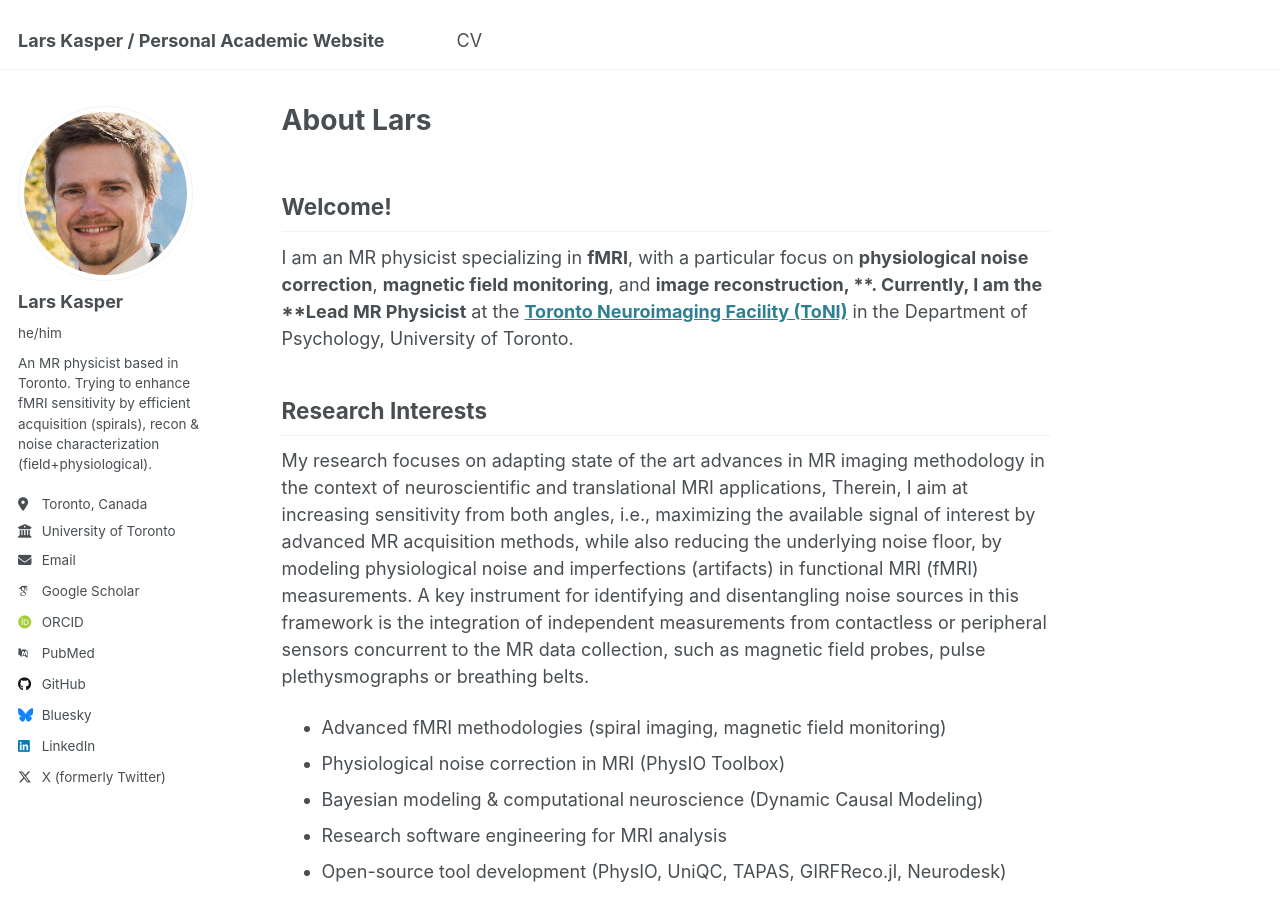
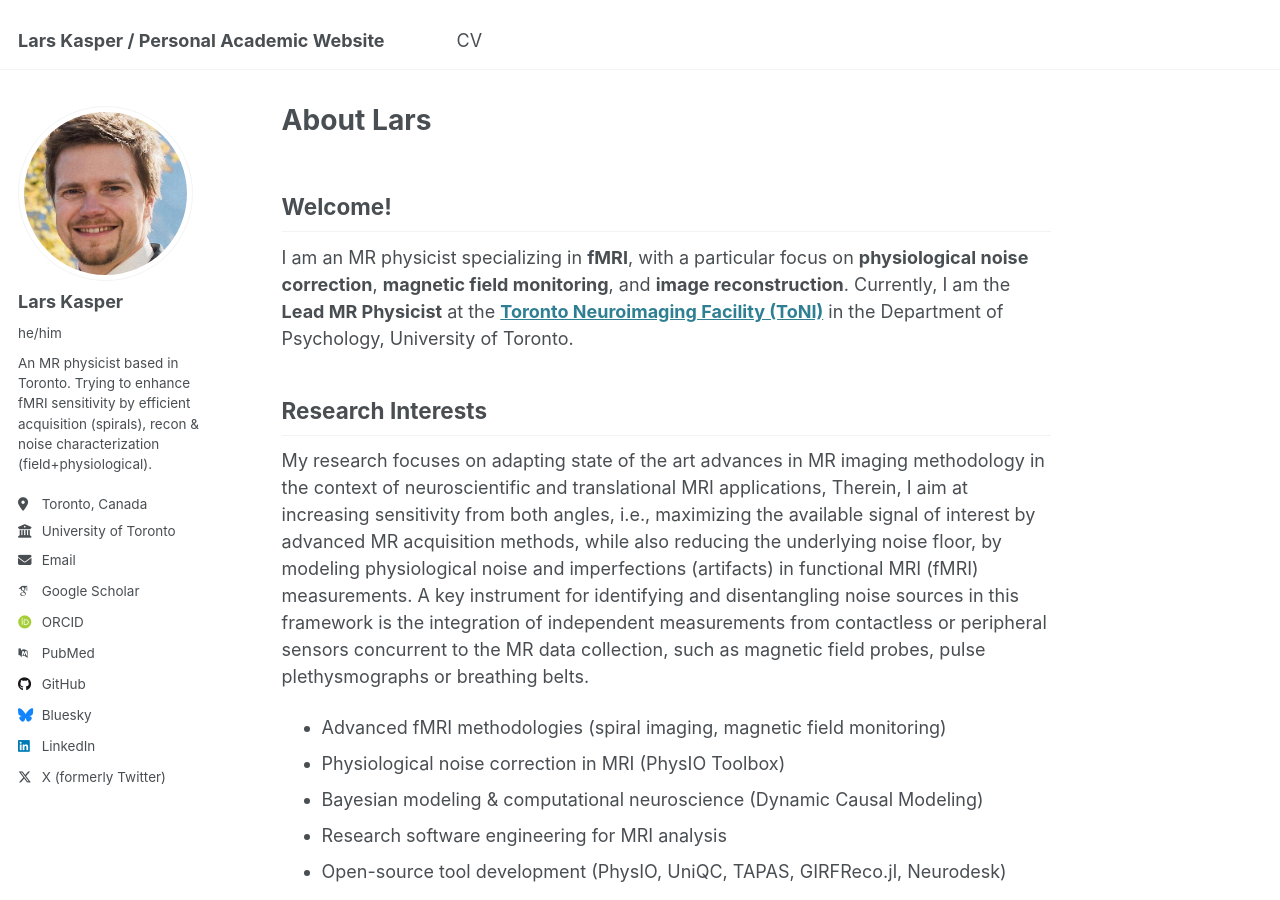
Before and after one commit to mrikasper/mrikasper.github.io, a Jekyll site: the page built from _pages/about.md, in a window 1280 px wide and 900 px high. Built offline with Jekyll 4.4.1, drawn with Linux system fonts in a browser that asks for light colours; some web fonts are replaced.

Commit message:
formatting

```diff
--- a/_pages/about.md
+++ b/_pages/about.md
@@ -9,7 +9,7 @@ redirect_from:
 
 ## Welcome!
 
-I am an MR physicist specializing in **fMRI**, with a particular focus on **physiological noise correction**, **magnetic field monitoring**, and **image reconstruction, **. Currently, I am the **Lead MR Physicist** at the **[Toronto Neuroimaging Facility (ToNI)](https://toni.psych.utoronto.ca/)** in the Department of Psychology, University of Toronto.
+I am an MR physicist specializing in **fMRI**, with a particular focus on **physiological noise correction**, **magnetic field monitoring**, and **image reconstruction**. Currently, I am the **Lead MR Physicist** at the **[Toronto Neuroimaging Facility (ToNI)](https://toni.psych.utoronto.ca/)** in the Department of Psychology, University of Toronto.
 
 
 
```
